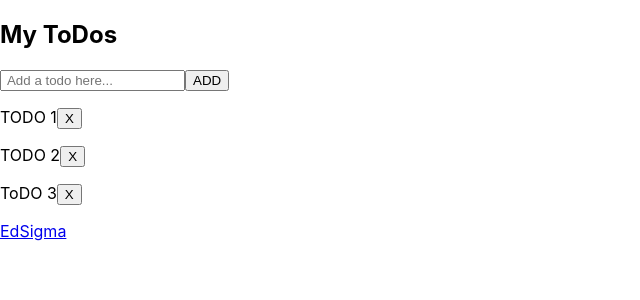
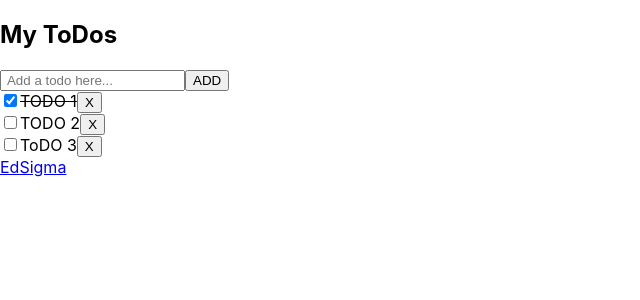
Before and after one commit to AkhilSharma1/todos, a React (Create React App) app: page / in a window 1280 px wide. Shown: the top 300 px of the page, without its empty margins (0-640 px from the left). Built offline with nearby package versions, Linux system fonts and the light colour scheme.

Commit message:
toggleTodo functionality

```diff
--- a/src/components/TodoList.js
+++ b/src/components/TodoList.js
@@ -1,10 +1,10 @@
 import React from "react";
 import { TodoListItem } from "./TodoListItem";
 
-export function TodoList({ todos, removeTodo }) {
+export function TodoList({ todos, removeTodo, toggleCompleted }) {
 
   const todoItems = todos.map((todo) => (
-    <TodoListItem key={todo.id} todo={todo} removeTodo ={removeTodo} />
+    <TodoListItem key={todo.id} todo={todo} removeTodo ={removeTodo} toggleCompleted = {toggleCompleted} />
   ));
 
   return todoItems;
--- a/src/components/TodoListItem.js
+++ b/src/components/TodoListItem.js
@@ -1,13 +1,11 @@
 import React from "react";
 
-export const TodoListItem = props => {
-  const todo = props.todo;
+export const TodoListItem = ({todo, removeTodo, toggleCompleted}) => {
   return (
-    <>
-      <p>
-        {todo.value}
-        <button onClick={() => props.removeTodo(todo.id)}>X</button>
-      </p>
-    </>
+    <div>
+      <input type='checkbox' defaultChecked={todo.isCompleted} onChange={()=>toggleCompleted(todo.id)}/>
+        <span style = {todo.isCompleted ?{textDecoration:'line-through'}:{}}>{todo.value}</span>
+        <button onClick={() => removeTodo(todo.id)}>X</button>
+    </div>
   );
 };
--- a/src/pages/home.js
+++ b/src/pages/home.js
@@ -8,7 +8,7 @@ const todosArr = [
   {
     id: 0,
     value: "TODO 1",
-    isCompleted: false
+    isCompleted: true
   },
   {
     id: 1,
@@ -30,7 +30,7 @@ export class Home extends Component {
   addTodo = text => {
     const newTodo = {
       id: this.state.todos.length,
-      value:text,
+      value: text,
       isCompleted: false
     };
 
@@ -47,13 +47,25 @@ export class Home extends Component {
     });
   };
 
+  toggleCompleted = id => {
+    const todoToUpdate = this.state.todos.find(todo => todo.id === id);
+    todoToUpdate.isCompleted = !todoToUpdate.isCompleted;
+
+    this.setState({ todos: this.state.todos });
+  };
+
   render() {
     return (
       <div id="container">
         <Title />
         <AddTodo addTodo={this.addTodo} />
-        <TodoList todos={this.state.todos} removeTodo={this.removeTodo} />
-        <Footer/>
+        {this.state.todos.length >0 ?
+        <TodoList
+          todos={this.state.todos}
+          removeTodo={this.removeTodo}
+          toggleCompleted={this.toggleCompleted}
+        /> :<h1> Add some Todos!</h1> }
+        <Footer />
       </div>
     );
   }
```
